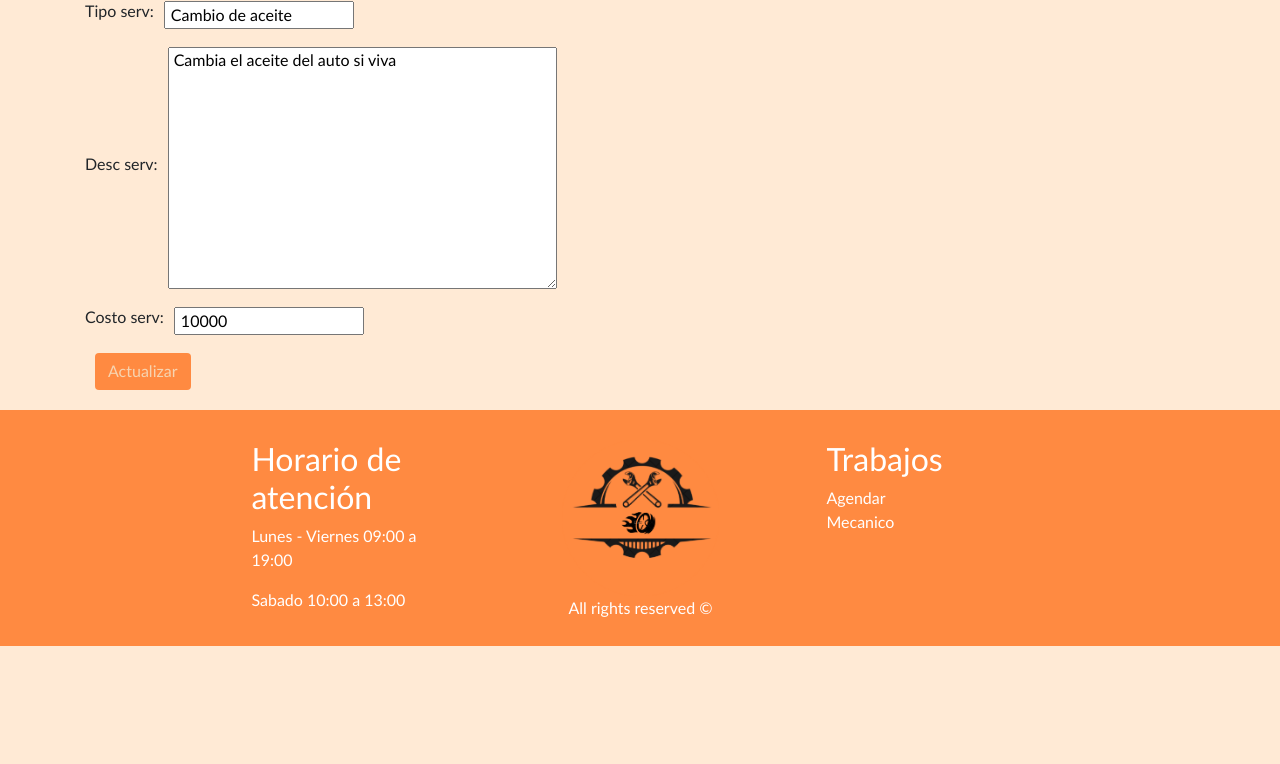
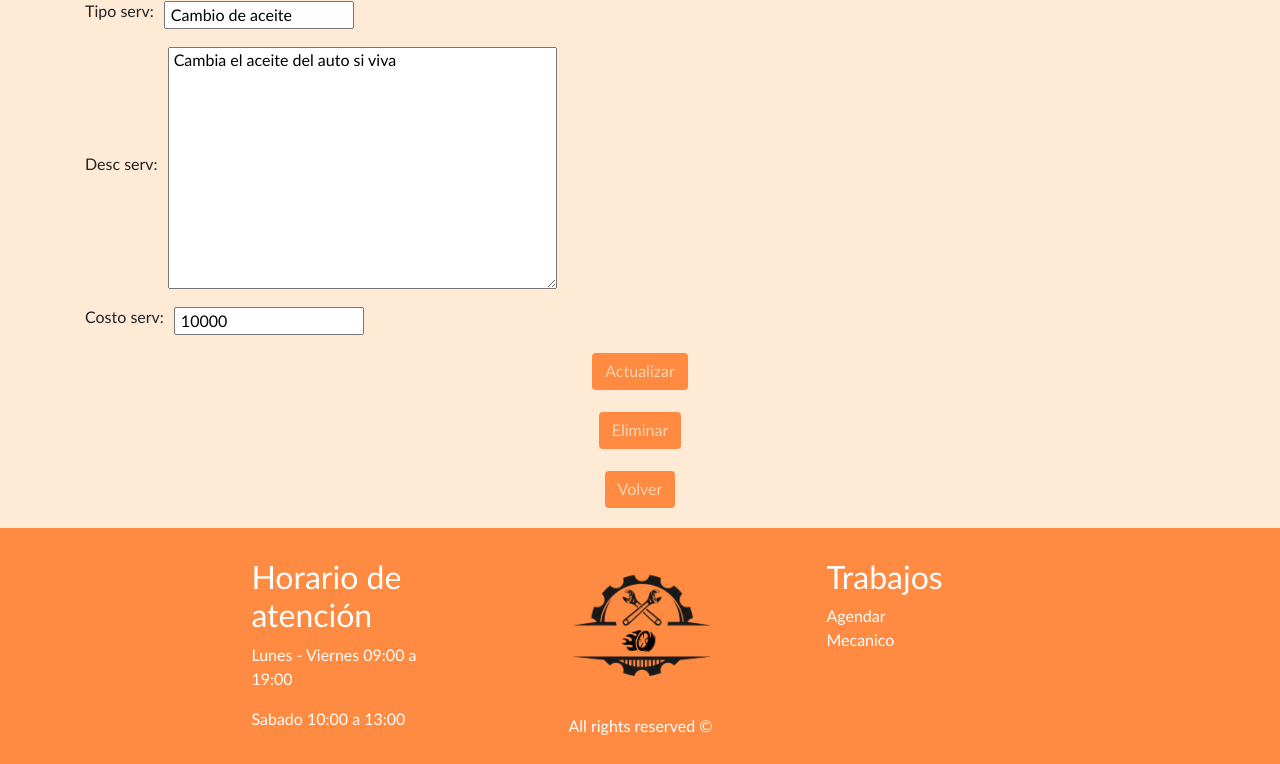
Before and after one commit to ColdWolff/Serviexpress-from-0, a Django app: page /servicio/1/ in a window 1280 px wide. Shown: the part 385-1149 px from the top of the page. Before the commit the page ends 1031 px from the top, so only its background shows below. Run offline with Django 4.2, Linux system fonts and the light colour scheme; data comes from the database, SQL or seed files in the repository; both versions use the stored data as it was after the commit; some libraries are stand-ins or nearby versions.

Commit message:
CRUD + List
Done

```diff
--- a/Serviexpress/taller/templates/read_servicio.html
+++ b/Serviexpress/taller/templates/read_servicio.html
@@ -16,13 +16,37 @@
             <p>Valor: ${{ servicio.costo_serv }}</p>
         </li>
         <h1> Actualizar Servicio </h1>
-        <form action="" method="POST">
+        <form action="{% url 'update_servicio' servicio.id_serv %}" method="POST">
             {% csrf_token %}
             {{ form.as_p }}
-            <button class="btn" type="submit">
-                Actualizar
-            </button>
+            <ul>
+                <li class="centered-button">
+                    <button class="btn" type="submit">
+                        Actualizar
+                    </button>
+                </li>
+            </ul>
         </form>
+
+        <form action="{% url 'delete_servicio' servicio.id_serv %}" method="POST">
+            {% csrf_token %}
+            <ul>
+                <li class="centered-button" style="margin-top: 2%;">
+                    <button class="btn" type="submit">
+                        Eliminar
+                    </button>
+                </li>
+            </ul>
+        </form>
+
+        <ul>
+            <li class="centered-button" style="margin-top: 2%;">
+                <a class="btn" href="/servicios">
+                    Volver
+                </a>
+            </li>
+        </ul>
+
         {% else %}
         <ul>
             <li class="centered-button">
--- a/Serviexpress/taller/urls.py
+++ b/Serviexpress/taller/urls.py
@@ -11,4 +11,5 @@ urlpatterns = [
     path('servicios', views.servicios, name='servicios'),
     path('create/servicio/', views.create_servicio, name='create_servicio'),
     path('servicio/<int:id_serv>/', views.update_servicio, name='update_servicio'),
+    path('servicio/<int:id_serv>/delete', views.delete_servicio, name='delete_servicio'),
 ]
--- a/Serviexpress/taller/views.py
+++ b/Serviexpress/taller/views.py
@@ -98,11 +98,7 @@ def create_servicio(request):
                 {"form": ServicioForm, "Mensaje": "Por favor ingrese datos válidos"},
             )
 
-
-# Read (Servicio)
-
-
-# Updatea (Servicio)
+# Read y Update (Servicio)
 def update_servicio(request, id_serv):
     if request.method == "GET":
         servicio = get_object_or_404(Servicio, pk=id_serv)
@@ -131,6 +127,16 @@ def update_servicio(request, id_serv):
                 },
             )
 
+def delete_servicio(request, id_serv):
+    servicio = get_object_or_404(Servicio, pk=id_serv)
+    if request.method == 'POST':
+            servicio.delete()
+            return render(
+                request,
+                "read_servicio.html",
+                {"Mensaje": "Servicio eliminado exitosamente"})
+
+
 
 # Lista con parametro
 # def citas_filter(request):
```
Also changed, not shown: Serviexpress/db.sqlite3.
